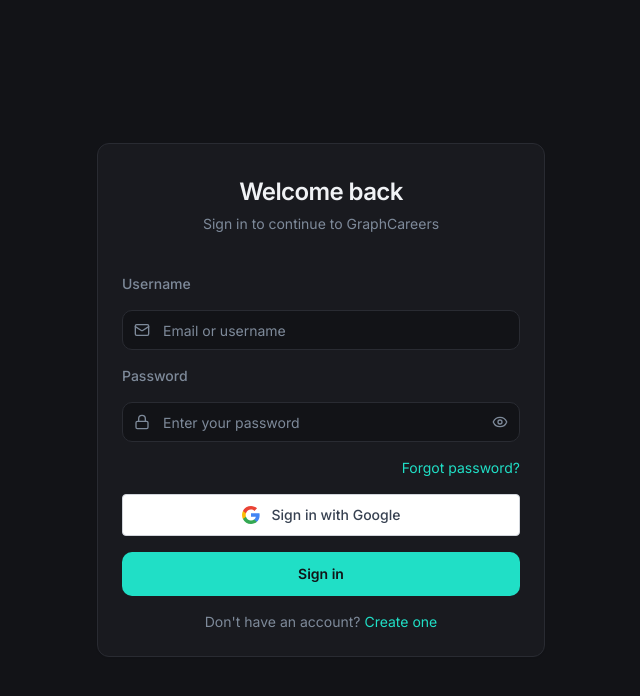
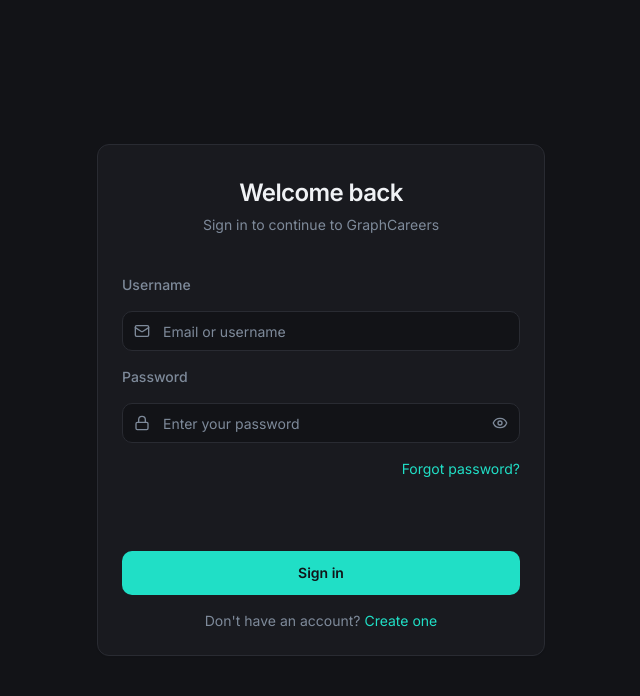
Before and after one commit to Samanvith20/GraphCareers-frontend, a React (Vite) app: page /login in a window 1280 px wide. Shown: the top 696 px of the page, without its empty margins (319-959 px from the left). Built offline with nearby package versions, Linux system fonts and the light colour scheme; no server answers.

Commit message:
fixed the login with google issue

```diff
--- a/src/components/Googlelogin.tsx
+++ b/src/components/Googlelogin.tsx
@@ -1,4 +1,4 @@
-import { useGoogleLogin } from "@react-oauth/google";
+import { GoogleLogin } from "@react-oauth/google";
 import { useNavigate } from "react-router-dom";
 import { toast } from "sonner";
 
@@ -7,15 +7,22 @@ const BASE_URL = import.meta.env.VITE_BACKEND_URL;
 function GoogleSignInButton() {
   const navigate = useNavigate();
 
-  const login = useGoogleLogin({
-    flow: "implicit",
-    onSuccess: async (tokenResponse) => {
+  return (
+    <div className="w-full [&>div]:!w-full [&>div>div]:!w-full [&_iframe]:!w-full">
+      <GoogleLogin
+        theme="outline"
+        size="large"
+        text="signin_with"
+        shape="rectangular"
+        width="400"
+        useOneTap={false}
+        onSuccess={async (credentialResponse) => {
           try {
             const res = await fetch(`${BASE_URL}/api/auth/google`, {
               method: "POST",
               credentials: "include",
               headers: { "Content-Type": "application/json" },
-          body: JSON.stringify({ token: tokenResponse.id_token }),
+              body: JSON.stringify({ token: credentialResponse.credential }),
             });
 
             const data = await res.json();
@@ -30,24 +37,10 @@ function GoogleSignInButton() {
           } catch {
             toast.error("Google login failed");
           }
-    },
-    onError: () => toast.error("Google login failed"),
-  });
-
-  return (
-    <button
-      onClick={() => login()}
-      type="button"
-      className="flex w-full items-center justify-center gap-3 rounded border border-gray-300 bg-white px-4 py-2.5 text-sm font-medium text-gray-700 transition-colors hover:bg-gray-50 active:bg-gray-100"
-    >
-      <svg width="18" height="18" viewBox="0 0 18 18">
-        <path fill="#4285F4" d="M17.64 9.2c0-.637-.057-1.251-.164-1.84H9v3.481h4.844c-.209 1.125-.843 2.078-1.796 2.717v2.258h2.908c1.702-1.567 2.684-3.874 2.684-6.615z"/>
-        <path fill="#34A853" d="M9 18c2.43 0 4.467-.806 5.956-2.184l-2.908-2.258c-.806.54-1.837.86-3.048.86-2.344 0-4.328-1.584-5.036-3.711H.957v2.332A8.997 8.997 0 0 0 9 18z"/>
-        <path fill="#FBBC05" d="M3.964 10.707A5.41 5.41 0 0 1 3.682 9c0-.593.102-1.17.282-1.707V4.961H.957A8.996 8.996 0 0 0 0 9c0 1.452.348 2.827.957 4.039l3.007-2.332z"/>
-        <path fill="#EA4335" d="M9 3.58c1.321 0 2.508.454 3.44 1.345l2.582-2.58C13.463.891 11.426 0 9 0A8.997 8.997 0 0 0 .957 4.961L3.964 7.293C4.672 5.163 6.656 3.58 9 3.58z"/>
-      </svg>
-      Sign in with Google
-    </button>
+        }}
+        onError={() => toast.error("Google login failed")}
+      />
+    </div>
   );
 }
 
```
Lines whose indentation alone changed are shown as unchanged.
